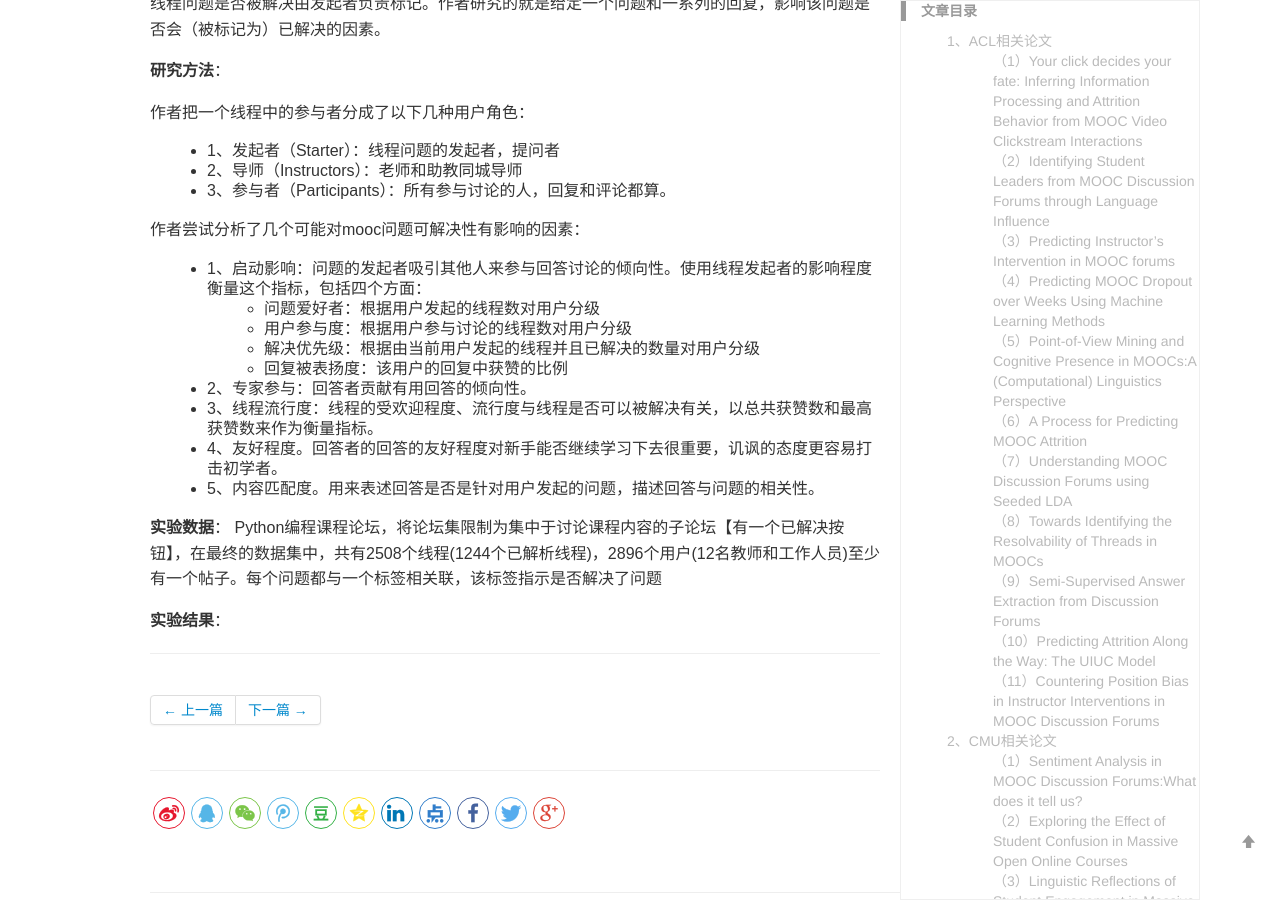
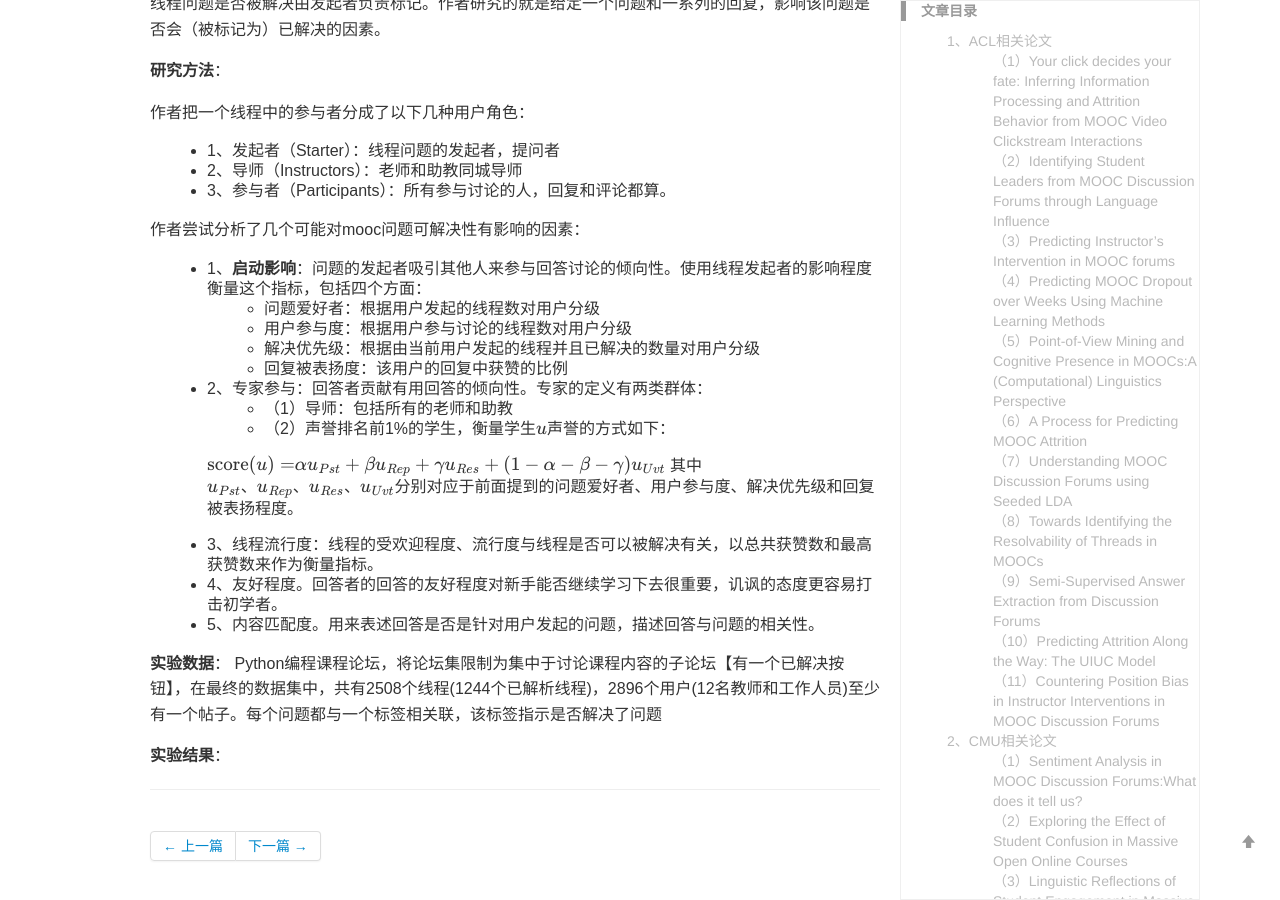
Before and after one commit to yuanmingchen/yuanmingchen.github.io, a Jekyll site: the page built from _posts/2019-04-19-online course nlp paper survey 2.md, in a window 1280 px wide and 900 px high, scrolled down 9369 px. Built offline with Jekyll 4.4.1, drawn with Linux system fonts in a browser that asks for light colours; formulas are drawn with MathJax 3; comment, search, counter and statistics services are not loaded.

Commit message:
Updates _posts/2019-04-19-online course nlp paper survey 2.md
Auto commit by GitBook Editor

```diff
--- a/_posts/2019-04-19-online course nlp paper survey 2.md
+++ b/_posts/2019-04-19-online course nlp paper survey 2.md
@@ -290,12 +290,18 @@ cmu的课程《Introduction to Psychology as a Science》，该数据集共包
 
 
 作者尝试分析了几个可能对mooc问题可解决性有影响的因素：
-- 1、启动影响：问题的发起者吸引其他人来参与回答讨论的倾向性。使用线程发起者的影响程度衡量这个指标，包括四个方面：
+- 1、**启动影响**：问题的发起者吸引其他人来参与回答讨论的倾向性。使用线程发起者的影响程度衡量这个指标，包括四个方面：
     - 问题爱好者：根据用户发起的线程数对用户分级
     - 用户参与度：根据用户参与讨论的线程数对用户分级
     - 解决优先级：根据由当前用户发起的线程并且已解决的数量对用户分级
     - 回复被表扬度：该用户的回复中获赞的比例
-- 2、专家参与：回答者贡献有用回答的倾向性。
+- 2、专家参与：回答者贡献有用回答的倾向性。专家的定义有两类群体：
+    - （1）导师：包括所有的老师和助教
+    - （2）声誉排名前1%的学生，衡量学生$u$声誉的方式如下：
+
+    $$\begin{aligned} \operatorname{score}(u)=& \alpha u_{Pst}+\beta u_{Rep}+\gamma u_{Res}+(1-\alpha-\beta-\gamma) u_{Uvt} \end{aligned}$$
+    其中$u_{Pst}、u_{Rep}、u_{Res}、u_{Uvt}$分别对应于前面提到的问题爱好者、用户参与度、解决优先级和回复被表扬程度。
+
 - 3、线程流行度：线程的受欢迎程度、流行度与线程是否可以被解决有关，以总共获赞数和最高获赞数来作为衡量指标。
 - 4、友好程度。回答者的回答的友好程度对新手能否继续学习下去很重要，讥讽的态度更容易打击初学者。
 - 5、内容匹配度。用来表述回答是否是针对用户发起的问题，描述回答与问题的相关性。
```
